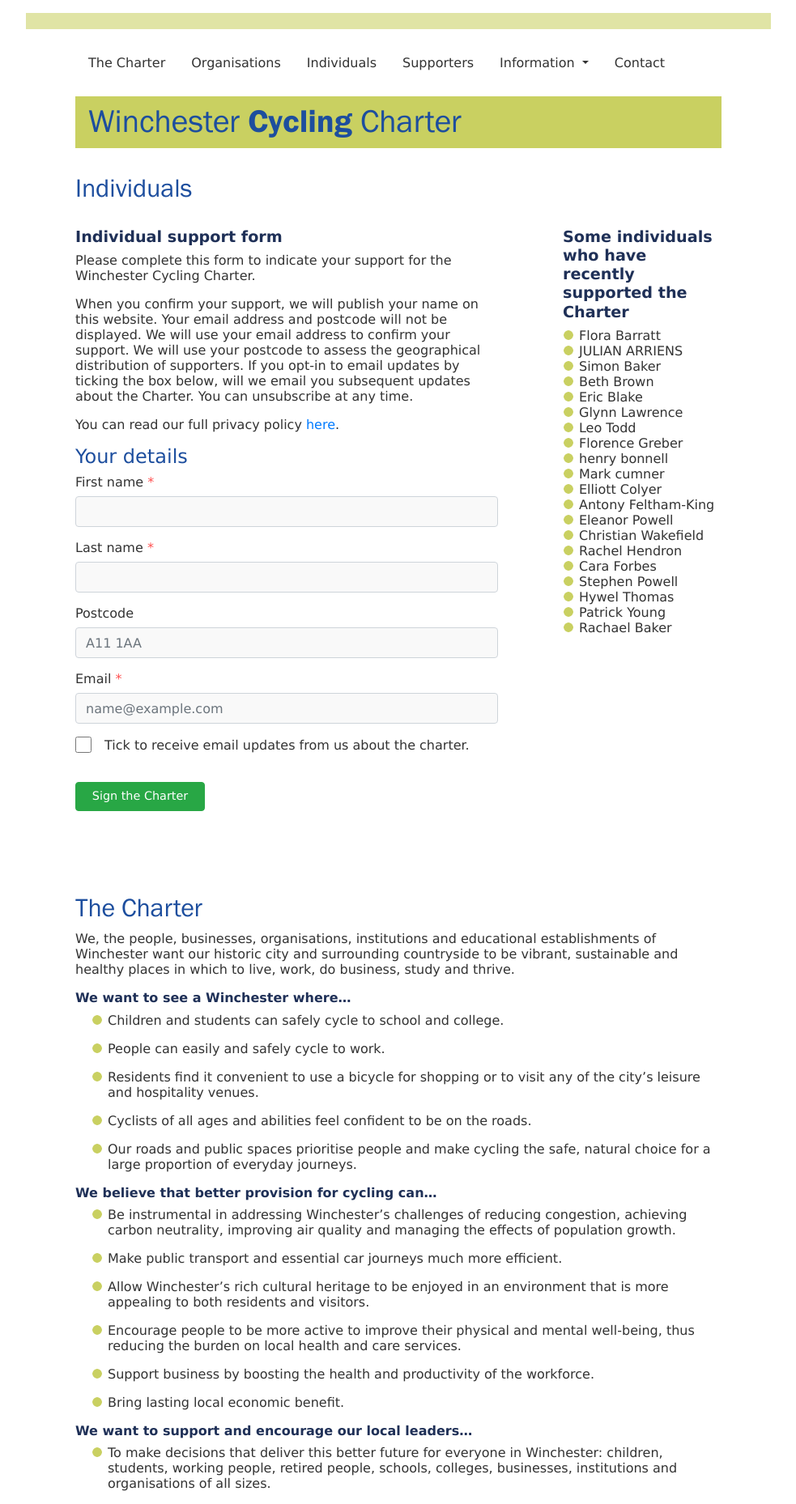
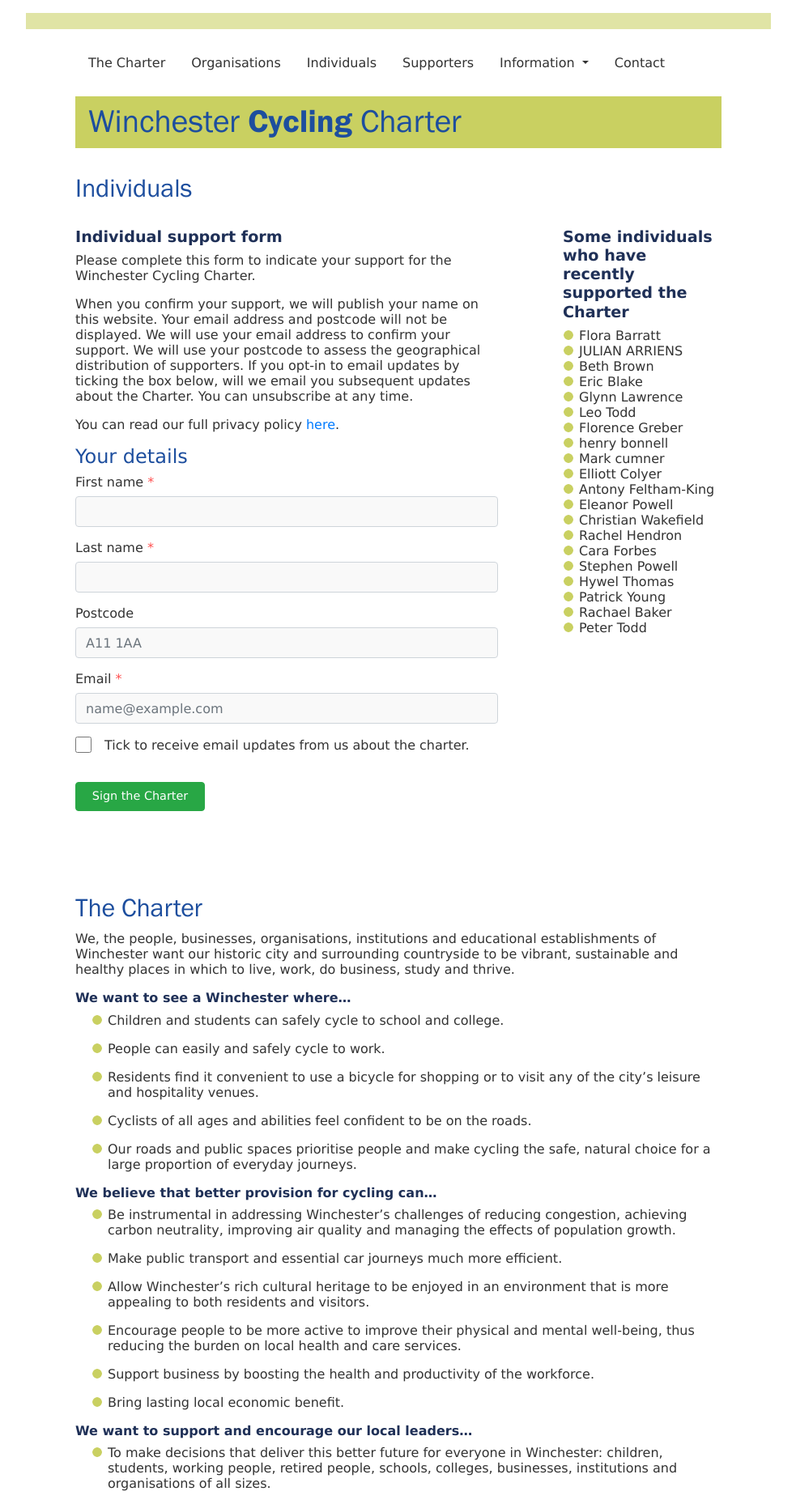
Before and after one commit to winchestercyclingcharter/winchestercyclingcharter.github.io, a Jekyll site: the page built from ind-page.md, in a window 1280 px wide. Shown: the whole page at 81% size, without its empty margins (148-1131 px from the left). Built offline with Jekyll 4.4.1, drawn with Linux system fonts in a browser that asks for light colours; nearby versions of some CDN libraries.

Commit message:
Update people.yml

```diff
--- a/_data/people.yml
+++ b/_data/people.yml
@@ -547,7 +547,6 @@
 - { lastname: Todd, firstname: Leo, dt: 20210901-120752-291411 }
 - { lastname: Lawrence, firstname: Glynn, dt: 20210915-102826-919715 }
 - { lastname: Blake, firstname: Eric, dt: 20210915-183400-007165 }
-- { lastname: Baker, firstname: Simon, dt: 20210919-085504-409881 }
 - { lastname: Brown, firstname: Beth, dt: 20210917-173754-482064 }
 - { lastname: ARRIENS, firstname: JULIAN, dt: 20210923-065527-236985 }
 - { lastname: Barratt, firstname: Flora, dt: 20210924-135914-011652 }
```
